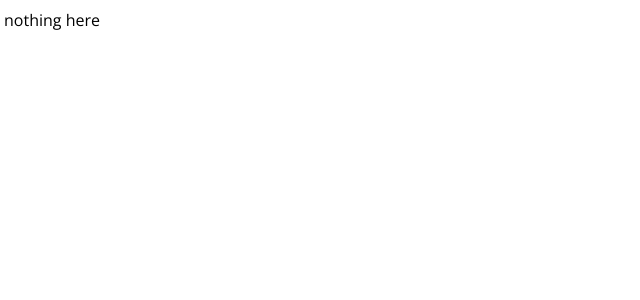
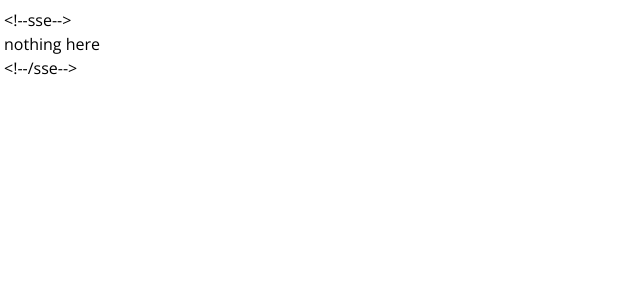
Before and after one commit to 1ceb3rg/checkout-my-resume, a Next.js app in the folder web/: page / in a window 1280 px wide. Shown: the top 300 px of the page, without its empty margins (0-640 px from the left). Built offline with nearby package versions, Linux system fonts and the light colour scheme.

Commit message:
add cloudflare excludes for scraping prevention

```diff
--- a/web/pages/_document.tsx
+++ b/web/pages/_document.tsx
@@ -3,11 +3,13 @@ import { Html, Head, Main, NextScript } from "next/document";
 export default function Document() {
   return (
     <Html lang="en">
+      {"<!--sse-->"}
       <Head />
       <body className="mbg-gradient-to-b min-h-screen bg-white from-white  to-slate-50 py-2 px-1  font-sans">
         <Main />
         <NextScript />
       </body>
+      {"<!--/sse-->"}
     </Html>
   );
 }
--- a/web/pages/templates/userOrder.tsx
+++ b/web/pages/templates/userOrder.tsx
@@ -36,7 +36,7 @@ const Home: NextPage = (props: InferGetServerSidePropsType<typeof getServerSideP
   return (
     <div>
       <Head>
-        <title>{resume.person?.name}</title>
+        <title>{`${resume.person?.name} | Resume`}</title>
         <meta name="description" content={`${resume.person?.name} |  ${resume?.jobTitle}`} />
         <link rel="icon" href="/favicon.ico" />
       </Head>
```
